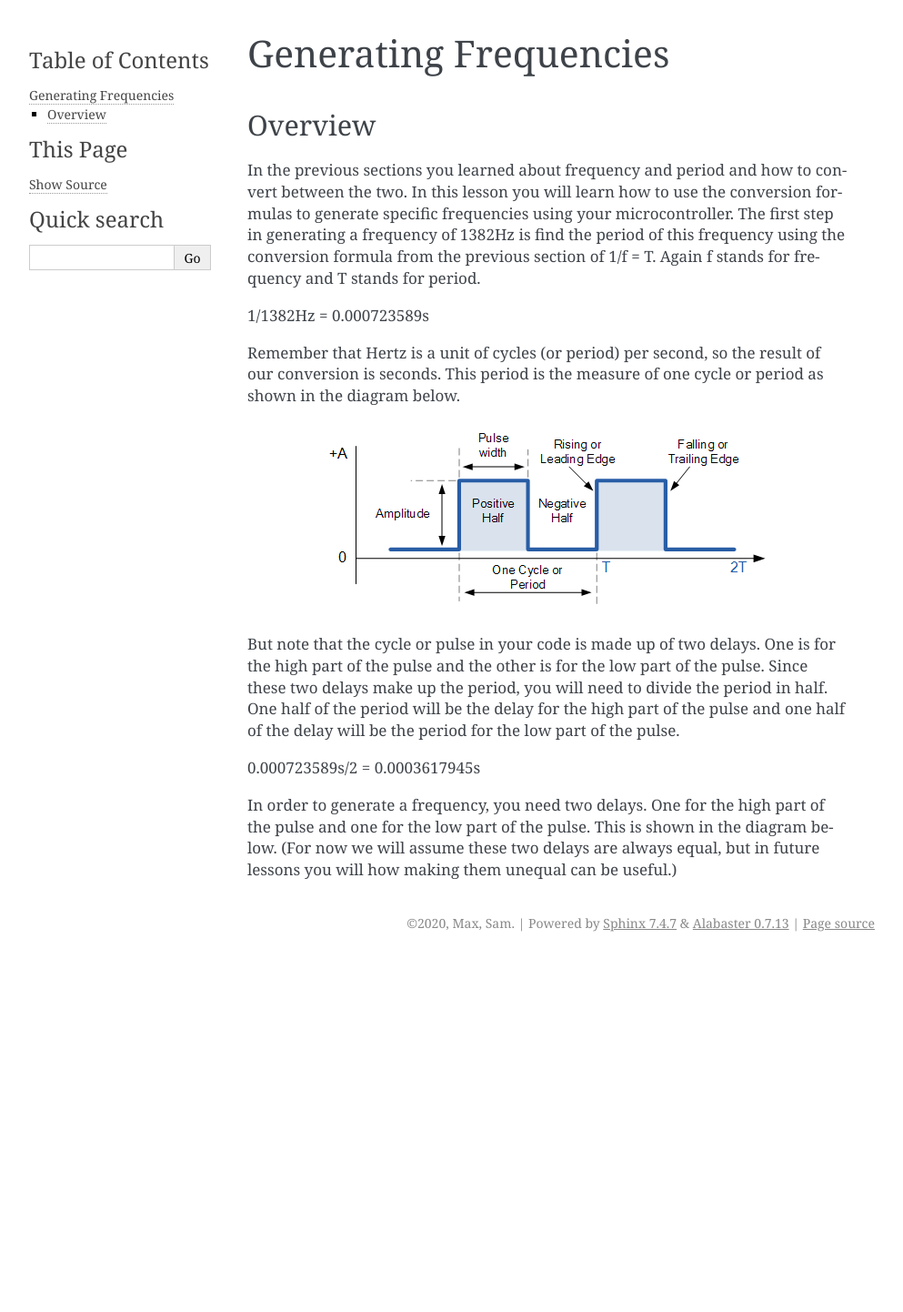
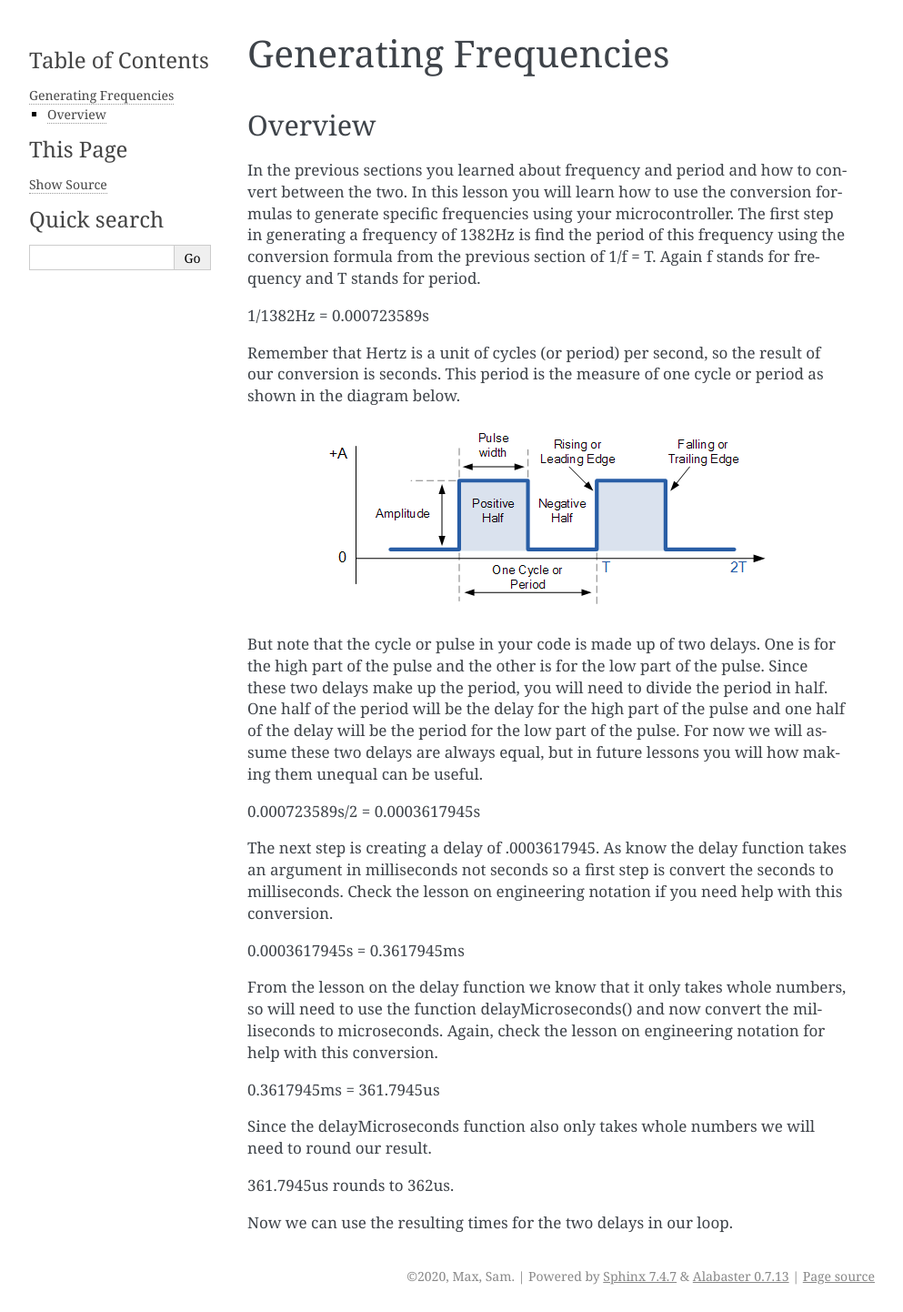
Before and after one commit to maxtkc/mvths-wiki, a Sphinx documentation site: the page built from docs/025b-generating-frequency.rst, in a window 1280 px wide. Shown: the whole page at 91% size, without its empty margins (148-1141 px from the left). Built offline with Sphinx 7.4.7, drawn with Linux system fonts in a browser that asks for light colours; before the commit the page ends 1054 px from its top, so only the background shows below that.

Commit message:
Update 025b-generating-frequency.rst

```diff
--- a/docs/025b-generating-frequency.rst
+++ b/docs/025b-generating-frequency.rst
@@ -18,11 +18,22 @@ the diagram below.
 
 But note that the cycle or pulse in your code is made up of two delays. One is for the high part of the pulse and the other is for the low part of the pulse.
 Since these two delays make up the period, you will need to divide the period in half. One half of the period will be the delay for the high part of the pulse
-and one half of the delay will be the period for the low part of the pulse.
+and one half of the delay will be the period for the low part of the pulse. For now we will assume these two delays are always equal, but in future lessons you will how making them unequal can be useful.
 
 0.000723589s/2 = 0.0003617945s
 
+The next step is creating a delay of .0003617945. As know the delay function takes an argument in milliseconds not seconds so a first step is convert the seconds to
+milliseconds. Check the lesson on engineering notation if you need help with this conversion.
 
+0.0003617945s = 0.3617945ms
 
-In order to generate a frequency, you need two delays. One for the high part of the pulse and one for the low part of
-the pulse. This is shown in the diagram below. (For now we will assume these two delays are always equal, but in future lessons you will how making them unequal can be useful.)
+From the lesson on the delay function we know that it only takes whole numbers, so will need to use the function delayMicroseconds() and now convert the milliseconds to
+microseconds. Again, check the lesson on engineering notation for help with this conversion.
+
+0.3617945ms = 361.7945us
+
+Since the delayMicroseconds function also only takes whole numbers we will need to round our result.
+
+361.7945us rounds to 362us.
+
+Now we can use the resulting times for the two delays in our loop.
```
